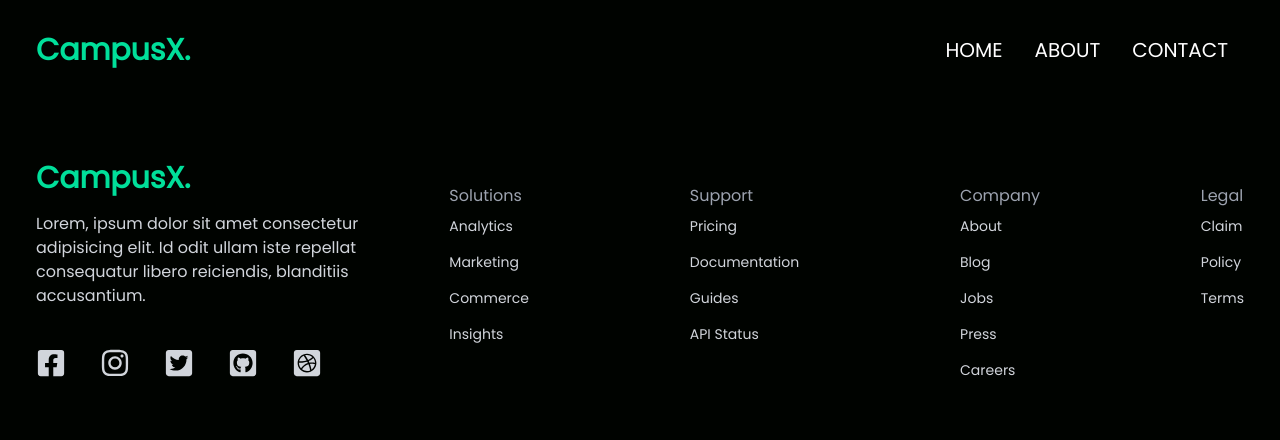
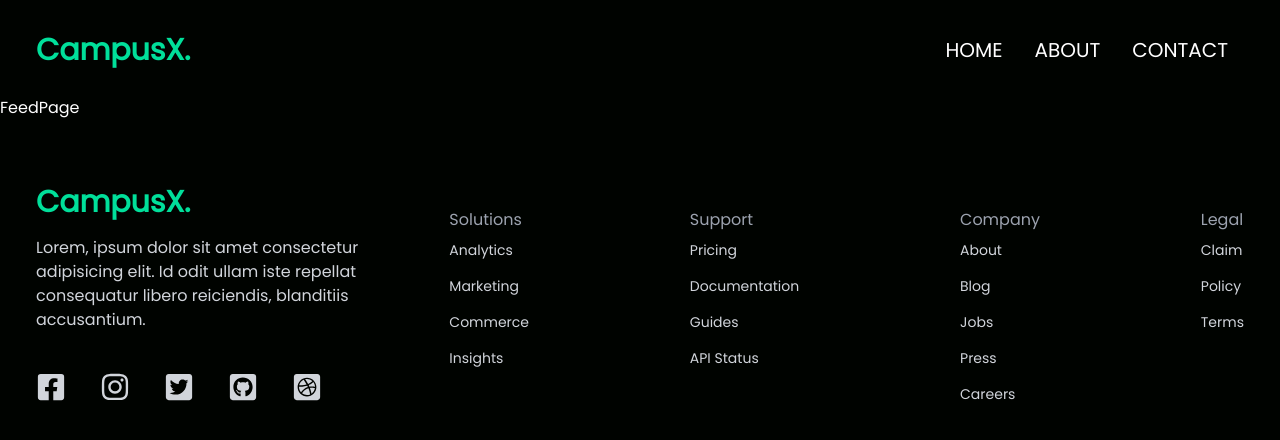
Before and after one commit to Overwatch0812/NASAX, a React (Vite) app in the folder frontend/: page /feed in a window 1280 px wide. Shown: the top 440 px of the page. Built offline with nearby package versions, Linux system fonts and the light colour scheme.

Commit message:
Waiting on API

```diff
--- a/frontend/src/App.jsx
+++ b/frontend/src/App.jsx
@@ -14,6 +14,7 @@ import ResetPassword from "./components/ResetPassword";
 import ResetPasswordConfirm from "./components/ResetPasswordConfirm";
 import Navbar from "./components/Navbar";
 import Footer from "./components/Footer";
+import FeedPage from "./components/FeedPage";
 
 function App() {
 	return (
@@ -23,6 +24,7 @@ function App() {
 				<Route path="/" element={<Homes />} />
 				<Route path="/signup" element={<Signup />} />
 				<Route path="/login" element={<Login />} />
+				<Route path="/feed" element={<FeedPage />} />
 				<Route path="/activate/:uid/:token" element={<Activate />} />
 				<Route path="/reset-password" element={<ResetPassword />} />
 				<Route
--- /dev/null
+++ b/frontend/src/components/FeedPage.jsx
@@ -0,0 +1,3 @@
+export default function FeedPage() {
+	return <div className="text-white">FeedPage</div>;
+}
--- a/frontend/src/components/ResetPassword.jsx
+++ b/frontend/src/components/ResetPassword.jsx
@@ -1,10 +1,9 @@
-const ResetPassword=()=>{
-    return(
-        <>
-        <h1>ResetPassword</h1>
-        </>
-    );
+const ResetPassword = () => {
+	return (
+		<>
+			<h1 className="text-white">ResetPassword</h1>
+		</>
+	);
 };
 
-
 export default ResetPassword;
--- a/frontend/src/components/ResetPasswordConfirm.jsx
+++ b/frontend/src/components/ResetPasswordConfirm.jsx
@@ -1,10 +1,9 @@
-const ResetPasswordConfirm=()=>{
-    return(
-        <>
-        <h1>ResetPasswordConfirm</h1>
-        </>
-    );
+const ResetPasswordConfirm = () => {
+	return (
+		<>
+			<h1 className="text-white">ResetPasswordConfirm</h1>
+		</>
+	);
 };
 
-
 export default ResetPasswordConfirm;
```
